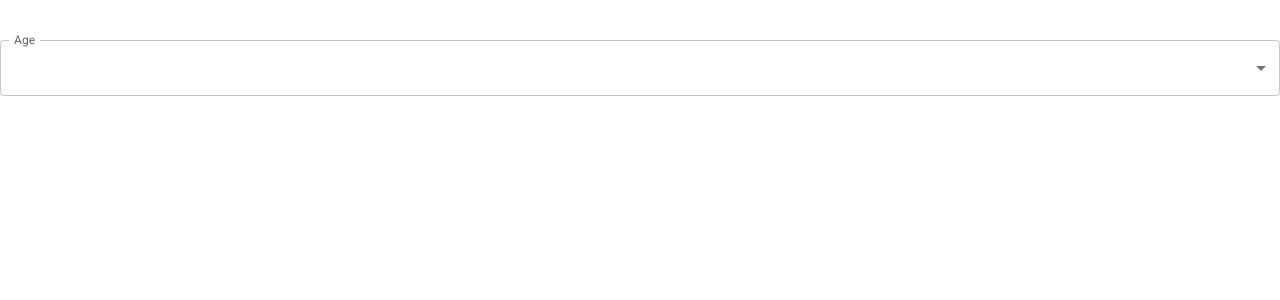
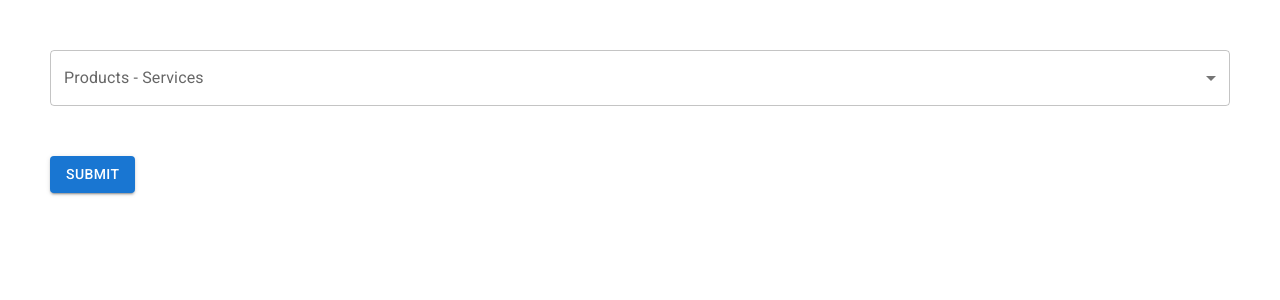
Before and after one commit to vunguyen464301/test-module-reactjs, a React (Create React App) app: page / in a window 1280 px wide. Shown: the top 300 px of the page. Built offline with nearby package versions, Linux system fonts and the light colour scheme.

Commit message:
inprogress 30% module filter

```diff
--- a/src/Filter.tsx
+++ b/src/Filter.tsx
@@ -9,11 +9,13 @@ import {
   InputLabel,
   Select,
   MenuItem,
+  Button,
 } from "@mui/material";
 import FilterListIcon from "@mui/icons-material/FilterList";
 import { FormGroup, FormLabel, CheckBoxTreeSelect } from "./components/forms";
-import { Form, Formik, useFormik } from "formik";
+import { FieldInputProps, Form, Formik, useFormik } from "formik";
 import CloseIcon from "@mui/icons-material/Close";
+import { positions } from "@mui/system";
 
 export interface PropsItemOption {
   label: string;
@@ -21,8 +23,8 @@ export interface PropsItemOption {
   children?: PropsItemOption[];
 }
 
-export type typeFilter = "SELECT_OPTIONS"
-export type propsOption<T = any> = PropsOption[];
+export type typeFilter = "SELECT_OPTIONS";
+export type propsOption = PropsOption[];
 
 export interface PropsOption {
   type: typeFilter;
@@ -30,7 +32,8 @@ export interface PropsOption {
   label?: string;
   required?: boolean;
   items?: PropsItemOption[];
-  initialValue?: any[];
+  initialValue?: any[] | any;
+  mutilValue?: boolean;
 }
 
 interface PropsFilterDrawer {
@@ -40,62 +43,98 @@ interface PropsFilterDrawer {
 
 interface PropsSelectOptions extends PropsOption {
   setFieldValue: any;
+  position: number;
+  getFieldProps: (val: number) => FieldInputProps<any>;
 }
 
-const SelectOptions=(props: PropsSelectOptions )=>{
-  const {items, setFieldValue }=props;
-  return(
+const SelectOptions = (props: PropsSelectOptions) => {
+  const {
+    items,
+    setFieldValue,
+    position,
+    getFieldProps,
+    label,
+    initialValue,
+    type,
+  } = props;
+  return (
     <FormControl fullWidth>
-    <InputLabel id="demo-simple-select-label">Age</InputLabel>
+      <InputLabel id="demo-simple-select-label">{label}</InputLabel>
       <Select
         labelId="demo-simple-select-label"
         id="demo-simple-select"
-      value={22}
-      label="Age"
-      // onChange={(val) => setFieldValue('data')}
+        value={initialValue}
+        label={label}
+        onChange={(val) => {
+          let dataField = getFieldProps(position);
+          dataField.value = {
+            ...dataField.value,
+            initialValue: val.target?.value,
+          };
+          setFieldValue(position, dataField.value);
+        }}
       >
-   { (items || []).map(e=>(<MenuItem value={e.value}>{e.label}</MenuItem>))}
+        {(items || []).map((e) => (
+          <MenuItem value={e.value}>{e.label}</MenuItem>
+        ))}
       </Select>
     </FormControl>
-  )
+  );
+};
+
+interface PropsFormItem {
+  position: number;
+  item: PropsOption;
+  setFieldValue: any;
+  getFieldProps: (val: number) => FieldInputProps<any>;
 }
 
-interface PropsFormItem{
-  item: PropsOption;
-  setFieldValue: any;
+const FormItem = <TValue extends any>({
+  item,
+  setFieldValue,
+  position,
+  getFieldProps,
+}: PropsFormItem) => {
+  switch (item.type) {
+    case "SELECT_OPTIONS": {
+      return (
+        <SelectOptions
+          {...item}
+          setFieldValue={setFieldValue}
+          position={position}
+          getFieldProps={getFieldProps}
+        />
+      );
     }
-
-const FormItem = <TValue extends any>({item, setFieldValue}:PropsFormItem)=>{
-  switch(item.type){
-    case 'SELECT_OPTIONS':{
-      return(
-        <SelectOptions {...item} setFieldValue={setFieldValue}/>
-      )
+    default:
+      break;
   }
-    default: break;
-  }
-
-  return(
-    <div>
-      {item.label}
-    </div>
-  )
-}
+  return <div>{item.label}</div>;
+};
 
 const Filter = ({ onFilter, options }: PropsFilterDrawer) => {
-
-  const { values, getFieldProps, handleSubmit, setFieldValue } =
-    useFormik<{data: propsOption}>({
-      initialValues: {data: options},
+  const { values, getFieldProps, handleSubmit, setFieldValue,submitForm } = useFormik<
+    Record<number, PropsOption>
+  >({
+    initialValues: Object.assign({}, options),
     onSubmit: (values) => {
       console.log(values);
     },
   });
 
   return (
-    <div style={{ marginTop: 40 }}>
+    <div style={{padding:50 }}>
       <form onSubmit={handleSubmit}>
-        {values.data.map((item)=><FormItem item={item} setFieldValue={setFieldValue}/>)}
+        {Object.keys(values).map((key) => (
+          <FormItem
+            key={key}
+            position={Number(key)}
+            item={values[Number(key)]}
+            setFieldValue={setFieldValue}
+            getFieldProps={getFieldProps}
+          />
+        ))}
+        <Button style={{marginTop:50}} variant="contained" onClick={submitForm}>Submit</Button>
       </form>
     </div>
   );
```
Lines whose indentation alone changed are shown as unchanged.
